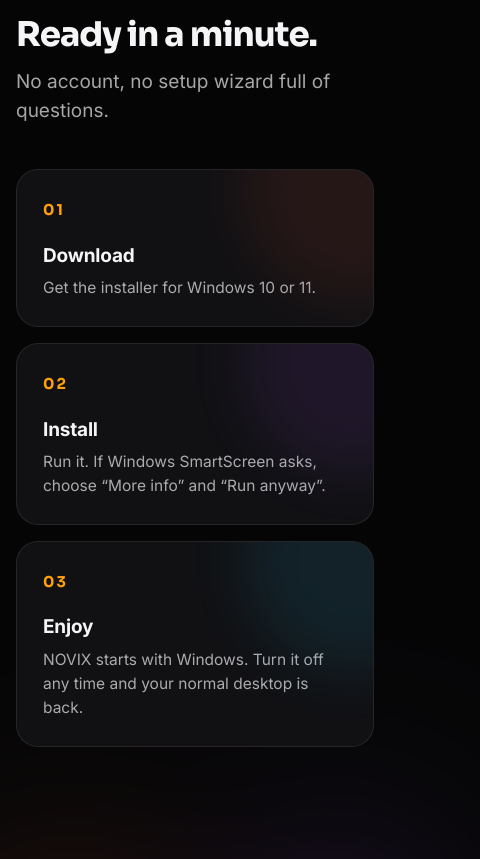
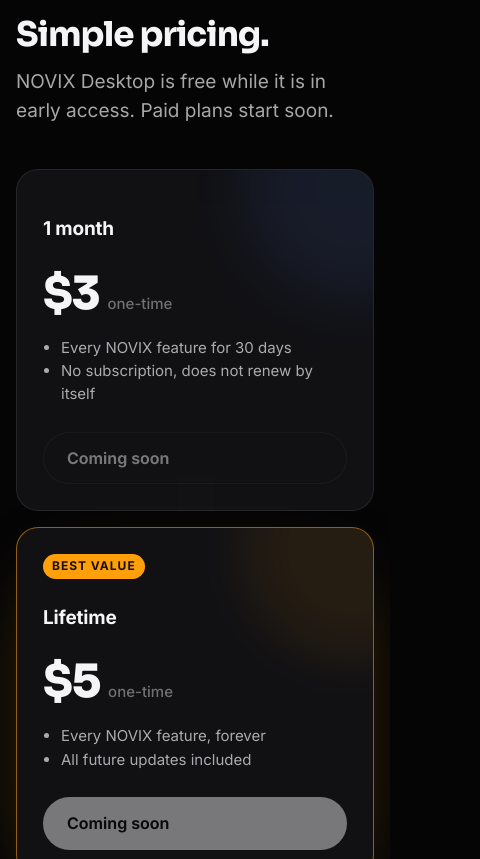
Before and after one commit to novixdesktop/novixdesktop.github.io, a plain HTML site: page index.html in a window 390 px wide. Shown: the part 4877-5736 px from the top of the page, 480 px wide, since content can reach past the window. Drawn offline with Linux system fonts and the light colour scheme.

Commit message:
Add pricing and all-sales-final info
Co-Authored-By: Claude Opus 5.5 <noreply@anthropic.com>

```diff
--- a/index.html
+++ b/index.html
@@ -24,6 +24,8 @@
     --radius: 22px;
   }
   * { box-sizing: border-box; }
+  /* The background glow is wider than the page: clip it so phones cannot scroll sideways. */
+  html, body { overflow-x: clip; }
   html { scroll-behavior: smooth; }
   body {
     margin: 0;
@@ -104,6 +106,22 @@
   .steps { counter-reset: s; display: grid; grid-template-columns: repeat(3, 1fr); gap: 16px; }
   .steps .card::before { counter-increment: s; content: '0' counter(s); font: 700 15px Sora, sans-serif; color: var(--orange); letter-spacing: 2px; }
 
+  .plans { display: grid; grid-template-columns: repeat(2, 1fr); gap: 16px; max-width: 760px; }
+  .plan { display: flex; flex-direction: column; gap: 6px; }
+  .plan.best { border-color: rgba(255, 159, 10, 0.55); box-shadow: 0 30px 80px -40px rgba(255, 159, 10, 0.5); }
+  .plan .tag { align-self: flex-start; font-size: 12px; font-weight: 700; letter-spacing: 1px; text-transform: uppercase; color: #1a1000; background: var(--orange); padding: 3px 9px; border-radius: 999px; }
+  .plan .price { font: 800 46px/1 Sora, Inter, sans-serif; letter-spacing: -0.03em; margin: 14px 0 2px; }
+  .plan .price small { font: 500 15px Inter, sans-serif; color: var(--text-3); letter-spacing: 0; }
+  .plan ul { margin: 12px 0 20px; padding-left: 18px; color: var(--text-2); font-size: 15px; }
+  .plan .btn { margin-top: auto; }
+  .btn[aria-disabled="true"] { opacity: 0.45; pointer-events: none; }
+  .info { max-width: 760px; margin-top: 16px; border: 1px solid var(--line); border-radius: 16px; background: var(--panel); }
+  .info summary { cursor: pointer; padding: 14px 18px; font-weight: 600; font-size: 15px; list-style: none; display: flex; align-items: center; gap: 10px; }
+  .info summary::-webkit-details-marker { display: none; }
+  .info summary::before { content: 'i'; display: grid; place-items: center; width: 20px; height: 20px; border-radius: 50%; font: 700 12px Sora, sans-serif; background: rgba(255, 255, 255, 0.12); }
+  .info div { padding: 0 18px 16px; color: var(--text-2); font-size: 14.5px; }
+  .info p { margin: 0 0 8px; }
+
   .final { text-align: center; padding: 120px 0 110px; position: relative; }
   .final img { width: 150px; margin: 0 auto 28px; border-radius: 50%; }
 
@@ -117,7 +135,7 @@
   @media (max-width: 860px) {
     nav .links { display: none; }
     nav .btn { margin-left: auto; }
-    .grid, .steps { grid-template-columns: 1fr; }
+    .grid, .steps, .plans { grid-template-columns: 1fr; }
     .shots { grid-template-columns: 1fr; }
     .shots .tall { grid-row: auto; }
     .walls { grid-template-columns: 1fr 1fr; }
@@ -133,6 +151,7 @@
     <div class="links">
       <a href="#features">Features</a>
       <a href="#wallpapers">Wallpapers</a>
+      <a href="#pricing">Pricing</a>
       <a href="#install">Install</a>
       <a href="support.html">Support</a>
     </div>
@@ -203,6 +222,42 @@
   </div>
 </section>
 
+<section id="pricing">
+  <div class="wrap">
+    <h2 class="reveal">Simple pricing.</h2>
+    <p class="sub reveal">NOVIX Desktop is free while it is in early access. Paid plans start soon.</p>
+    <div class="plans">
+      <div class="card plan reveal" style="--c:#5e8bff">
+        <h3>1 month</h3>
+        <div class="price">$3 <small>one-time</small></div>
+        <ul>
+          <li>Every NOVIX feature for 30 days</li>
+          <li>No subscription, does not renew by itself</li>
+        </ul>
+        <a class="btn ghost" aria-disabled="true">Coming soon</a>
+      </div>
+      <div class="card plan best reveal" style="--c:#ff9f0a">
+        <span class="tag">Best value</span>
+        <h3>Lifetime</h3>
+        <div class="price">$5 <small>one-time</small></div>
+        <ul>
+          <li>Every NOVIX feature, forever</li>
+          <li>All future updates included</li>
+        </ul>
+        <a class="btn" aria-disabled="true">Coming soon</a>
+      </div>
+    </div>
+    <details class="info reveal">
+      <summary>Info: all sales are final</summary>
+      <div>
+        <p>NOVIX Desktop is a digital download that you get right after payment. When you buy it, you agree that it is delivered immediately and that you therefore lose the 14-day right of withdrawal. Because of this, we do not give refunds if you simply change your mind.</p>
+        <p>If NOVIX Desktop does not work as described, write to <a href="mailto:novixdesktop@gmail.com">novixdesktop@gmail.com</a> or use <a href="support.html">Support</a>. Your legal rights for a faulty product are not affected.</p>
+        <p>Prices include VAT where it applies.</p>
+      </div>
+    </details>
+  </div>
+</section>
+
 <section id="install">
   <div class="wrap">
     <h2 class="reveal">Ready in a minute.</h2>
```
Also changed, not shown: support.html (+2 -0 lines).
